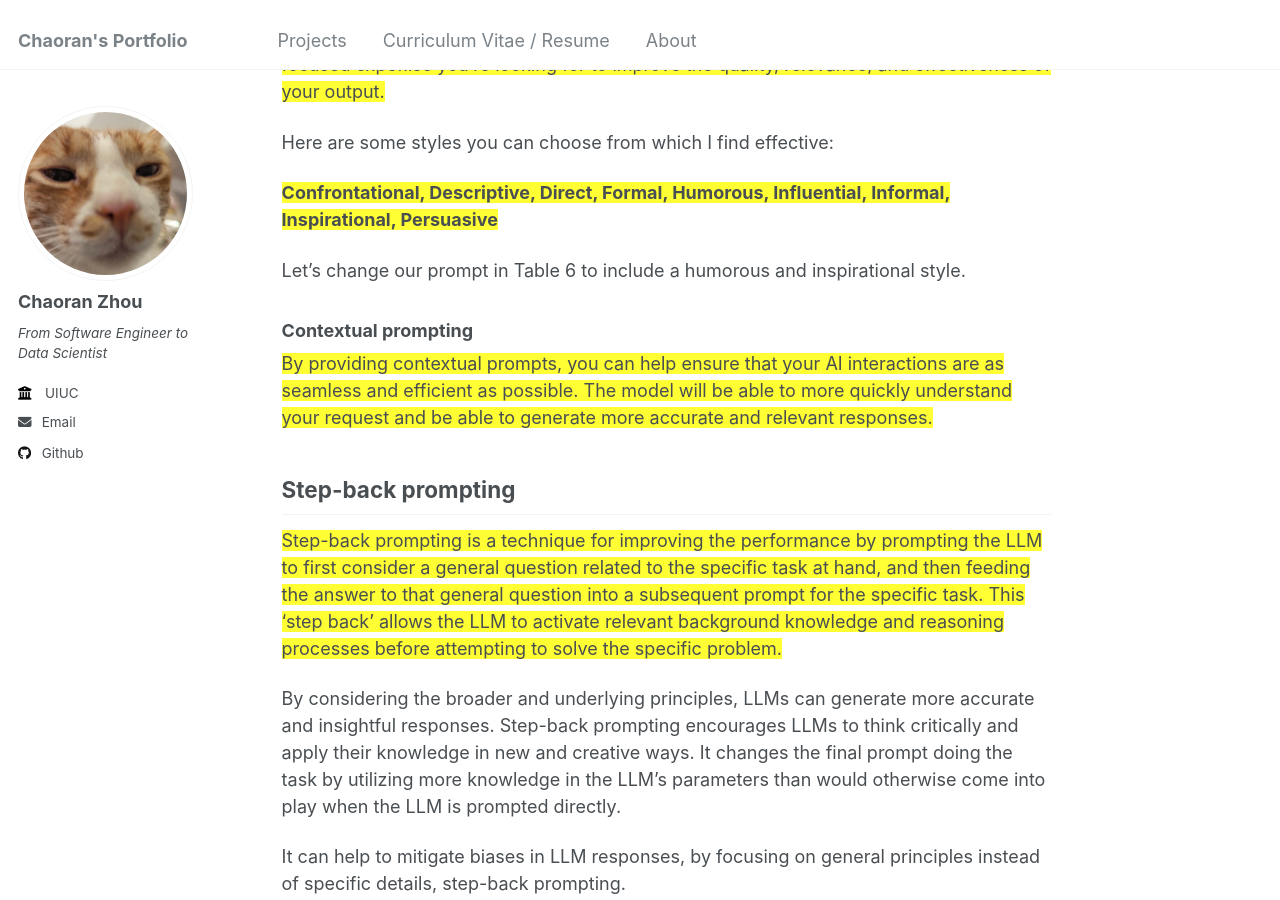
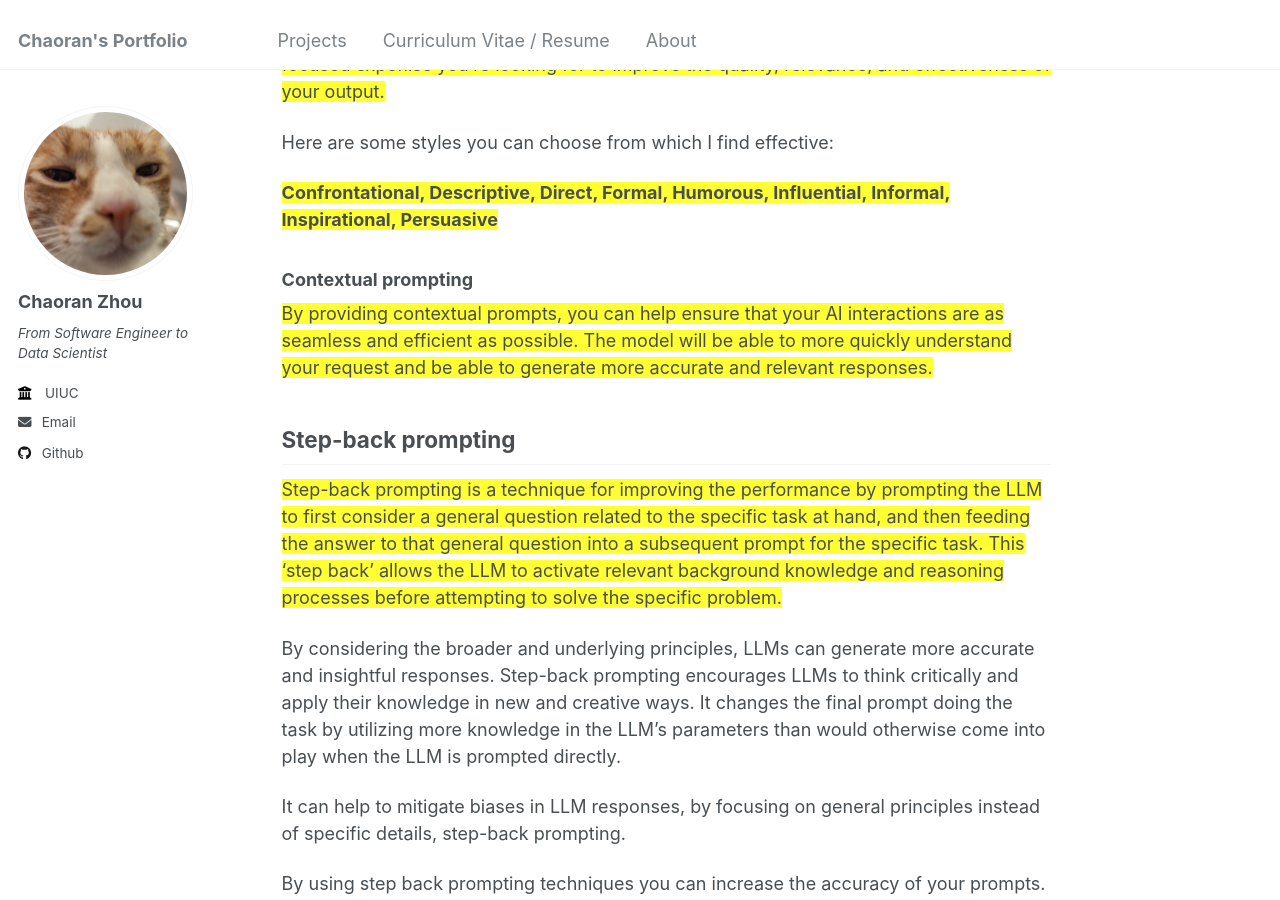
Before and after one commit to ranranrunforit/ranranrunforit.github.io, a Jekyll site: the page built from _projects/project-16.md, in a window 1280 px wide and 900 px high, scrolled down 7214 px. Built offline with Jekyll 4.4.1, drawn with Linux system fonts in a browser that asks for light colours.

Commit message:
Update project-16.md

```diff
--- a/_projects/project-16.md
+++ b/_projects/project-16.md
@@ -233,8 +233,6 @@ For example, you could role prompt a gen AI model to be a book editor, a kinderg
 Here are some styles you can choose from which I find effective:
 
 <span style="background-color: #FFFF33;">**Confrontational, Descriptive, Direct, Formal, Humorous, Influential, Informal, Inspirational, Persuasive**</span>
-
-Let’s change our prompt in Table 6 to include a humorous and inspirational style.
 
 ### Contextual prompting
 
```
